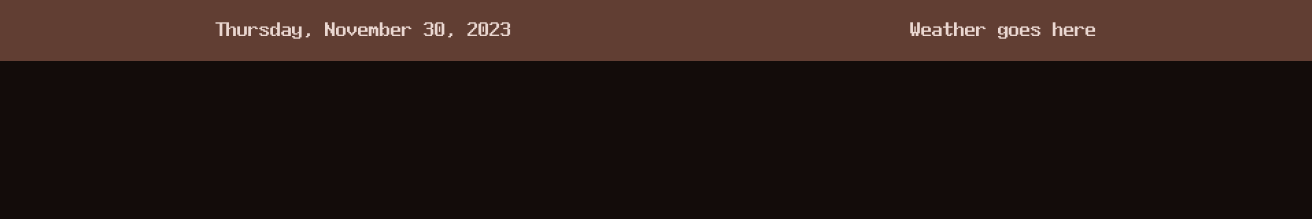
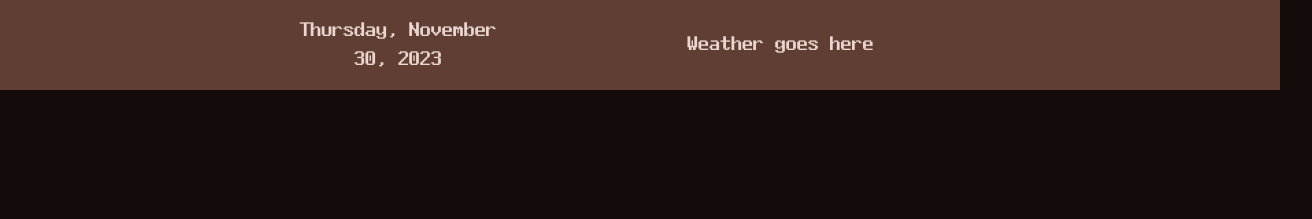
Before and after one commit to Abazzi/start-page, a website: page index.html in a window 1280 px wide. Shown: the top 219 px of the page, 1312 px wide, since content can reach past the window. Drawn offline with Linux system fonts and the light colour scheme.

Commit message:
.info-bar now uses same grid layout as the main-container

```diff
--- a/index.html
+++ b/index.html
@@ -35,8 +35,10 @@
   </head>
   <body data-body="bonfire">
     <div class="info-bar" data-info-bar="bonfire">
+      <div></div>
       <span data-date>Pretend</span>
       <span data-weather>Weather goes here</span>
+      <div></div>
     </div>
     <div class="main-container">
       <div></div>
--- a/styles.css
+++ b/styles.css
@@ -168,11 +168,14 @@
 }
 
 .info-bar {
-  width: 100%;
-  display: flex;
+  display: grid;
+  grid-template-columns: 1fr 1fr 2fr 1fr;
+  grid-template-areas: '. left right .';
   font-size: 1.2rem;
-  justify-content: space-around;
   padding: 1rem;
+  column-gap: 80px;
+  justify-items: center;
+  align-items: center;
   max-height: 10%;
 }
 
@@ -193,7 +196,6 @@
 
 .right-container {
   grid-area: right;
-  width: 100%;
 }
 
 .blinking {
```
